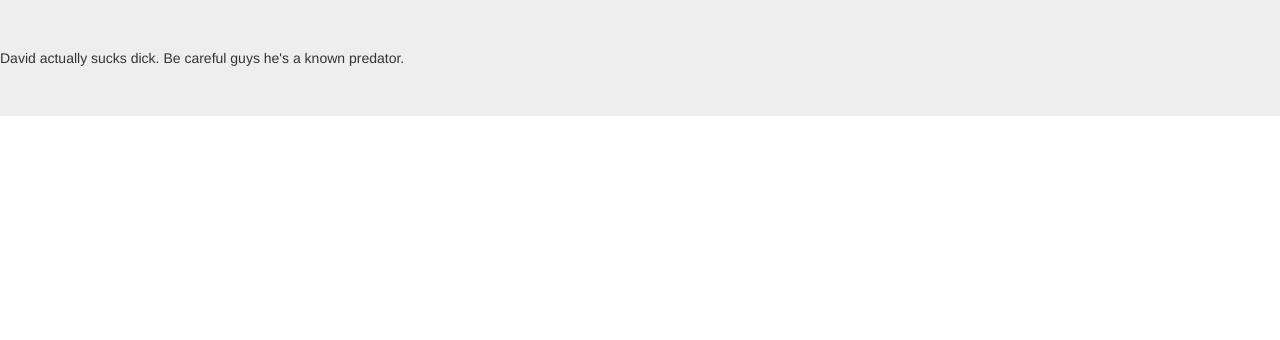
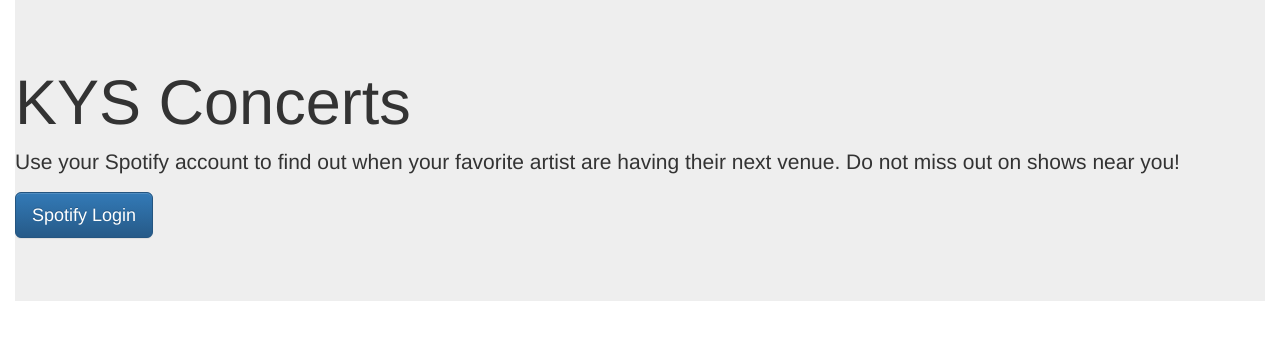
Before and after one commit to nahumcoding/KYS-GIT, a plain HTML site: page index.html in a window 1280 px wide. Drawn offline with nearby package versions, Linux system fonts and the light colour scheme.

Commit message:
edited jumbotron

```diff
--- a/index.html
+++ b/index.html
@@ -13,7 +13,14 @@
 	<title></title>
 
 </head>
+
 <body>
-	<div class="jumbotron">David actually sucks dick.  Be careful guys he's a known predator.</div>
+	<div class="col-lg-12">
+		<div class="jumbotron">
+			<h1>KYS Concerts</h1>
+			<p>Use your Spotify account to find out when your favorite artist are having their next venue. Do not miss out on shows near you!</p>
+			<p><a class="btn btn-primary btn-lg" href="#" role="button">Spotify Login</a></p>
+		  </div>
+	</div>
 </body>
 </html>
```
